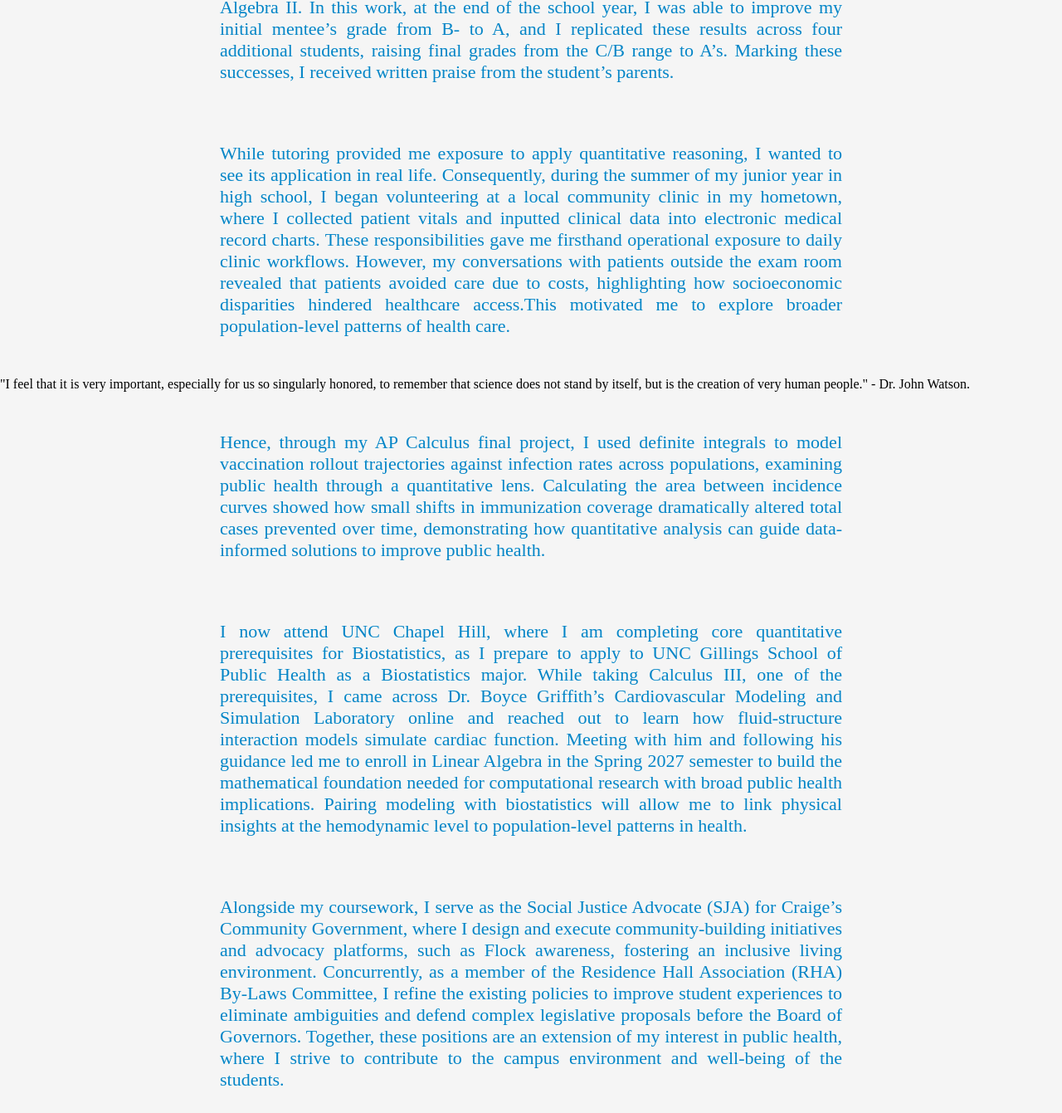
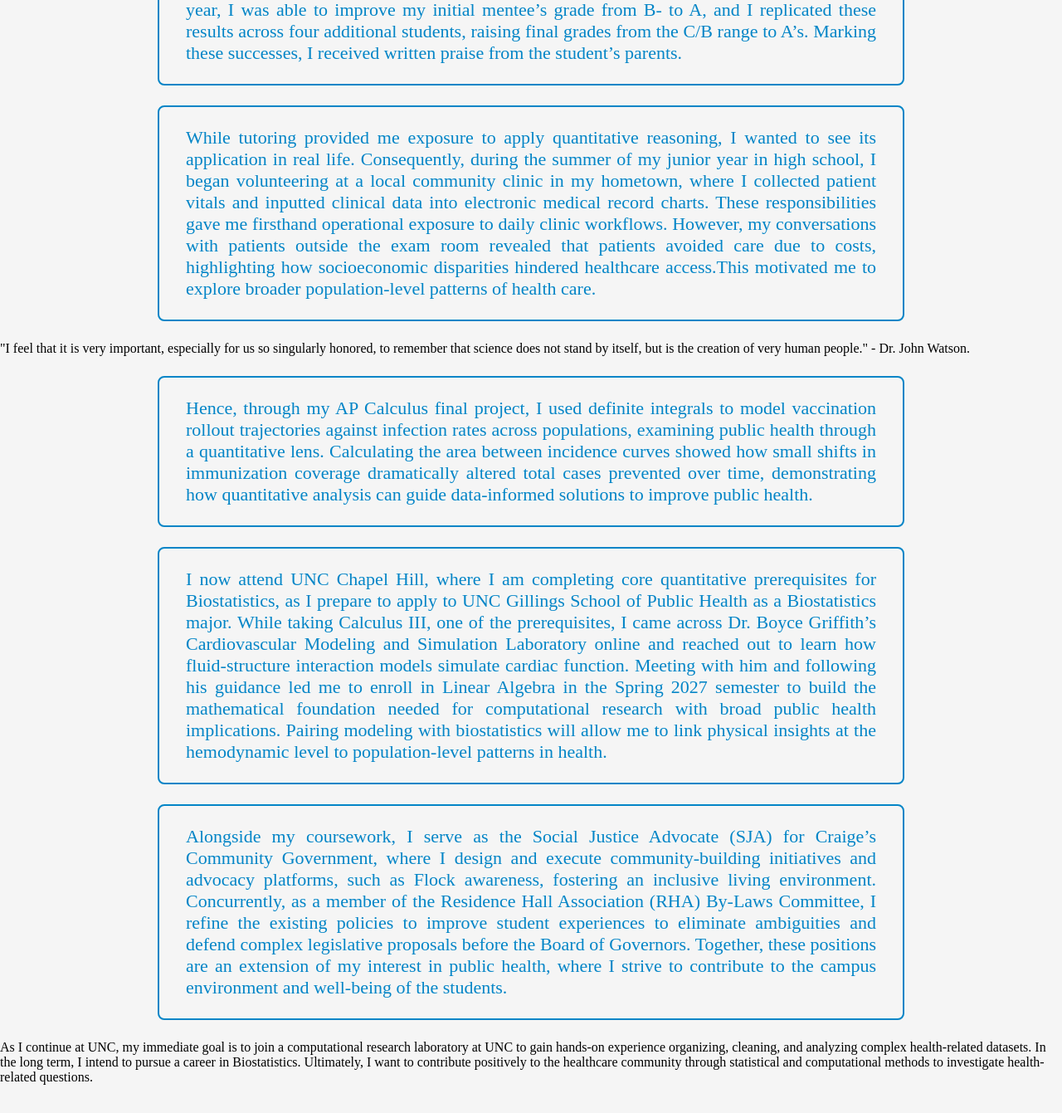
Before and after one commit to eshirawle/eshitarawle.github.io, a plain HTML site: page index.html in a window 1280 px wide. Shown: the part 698-2039 px from the top of the page at 83% size. After the commit the page ends 2005 px from the top, so only its background shows below. Drawn offline with Linux system fonts and the light colour scheme.

Commit message:
Refactor CSS for paragraphs and update styles
Updated styles for first paragraph and consolidated multiple paragraph styles into a single rule.

```diff
--- a/style.css
+++ b/style.css
@@ -149,6 +149,8 @@ body {
 
 #firstpara {
     border-top: 3px solid aliceblue;
+    border: 2px solid rgb(3, 133, 199);
+    border-radius: 8px;
     font-family:'Times New Roman';
     font-size: 22px;
     text-align:justify;
@@ -160,81 +162,23 @@ body {
     display: block;
 }
 
-#secondpara {
-    font-family:'Times New Roman';
+#secondpara,
+#thirdpara,
+#fourthpara,
+#fifthpara,
+#sixthpara,
+#seventhpara,
+#eightpara {
+    font-family: 'Times New Roman';
     font-size: 22px;
-    text-align:justify;
+    text-align: justify;
     color: rgb(3, 133, 199);
-    max-width: 750px;
+    max-width: 900px;
     margin: 24px auto;
     padding: 24px clamp(16px, 4vw, 32px);
-    display: block;
-}
-
-#thirdpara {
-    font-family:'Times New Roman';
-    font-size: 22px;
-    text-align:justify;
-    color: rgb(3, 133, 199);
-    max-width: 750px;
-    margin: 24px auto;
-    padding: 24px clamp(16px, 4vw, 32px);
-    display: block;
-}
-
-#fourthpara {
-    font-family:'Times New Roman';
-    font-size: 22px;
-    text-align:justify;
-    color: rgb(3, 133, 199);
-    max-width: 750px;
-    margin: 24px auto;
-    padding: 24px clamp(16px, 4vw, 32px);
-    display: block;
-}
-
-#fifthpara {
-    font-family:'Times New Roman';
-    font-size: 22px;
-    text-align:justify;
-    color: rgb(3, 133, 199);
-    max-width: 750px;
-    margin: 24px auto;
-    padding: 24px clamp(16px, 4vw, 32px);
-    display: block;
-}
-
-#sixthpara {
-    font-family:'Times New Roman';
-    font-size: 22px;
-    text-align:justify;
-    color: rgb(3, 133, 199);
-    max-width: 750px;
-    margin: 24px auto;
-    padding: 24px clamp(16px, 4vw, 32px);
-    display: block;
-}
-
-#seventhpara {
-    font-family:'Times New Roman';
-    font-size: 22px;
-    text-align:justify;
-    color: rgb(3, 133, 199);
-    max-width: 750px;
-    margin: 24px auto;
-    padding: 24px clamp(16px, 4vw, 32px);
-    display: block;
-}
-
-#eightpara {
-    font-family:'Times New Roman';
-    font-size: 22px;
-    color: aliceblue;
-    text-align:center;
-    text-shadow: 1px 1px 2px lightskyblue;
-    max-width: 750px;
-    margin: 30px auto;
-    padding: 24px clamp(16px, 4vw, 32px);
+    border: 2px solid rgb(3, 133, 199);
+    border-radius: 8px;
+    box-sizing: border-box;
     display: block;
 }
 
```
